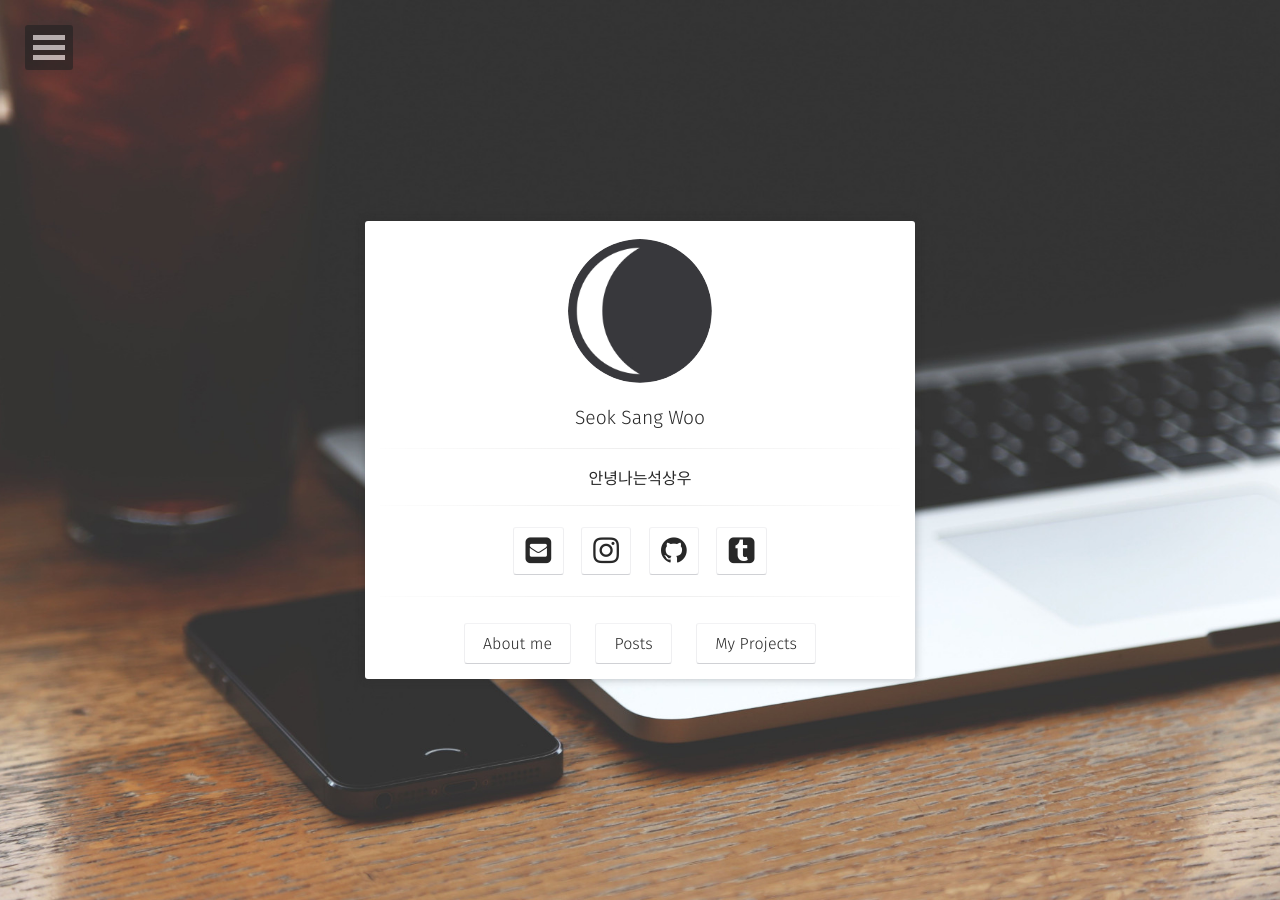
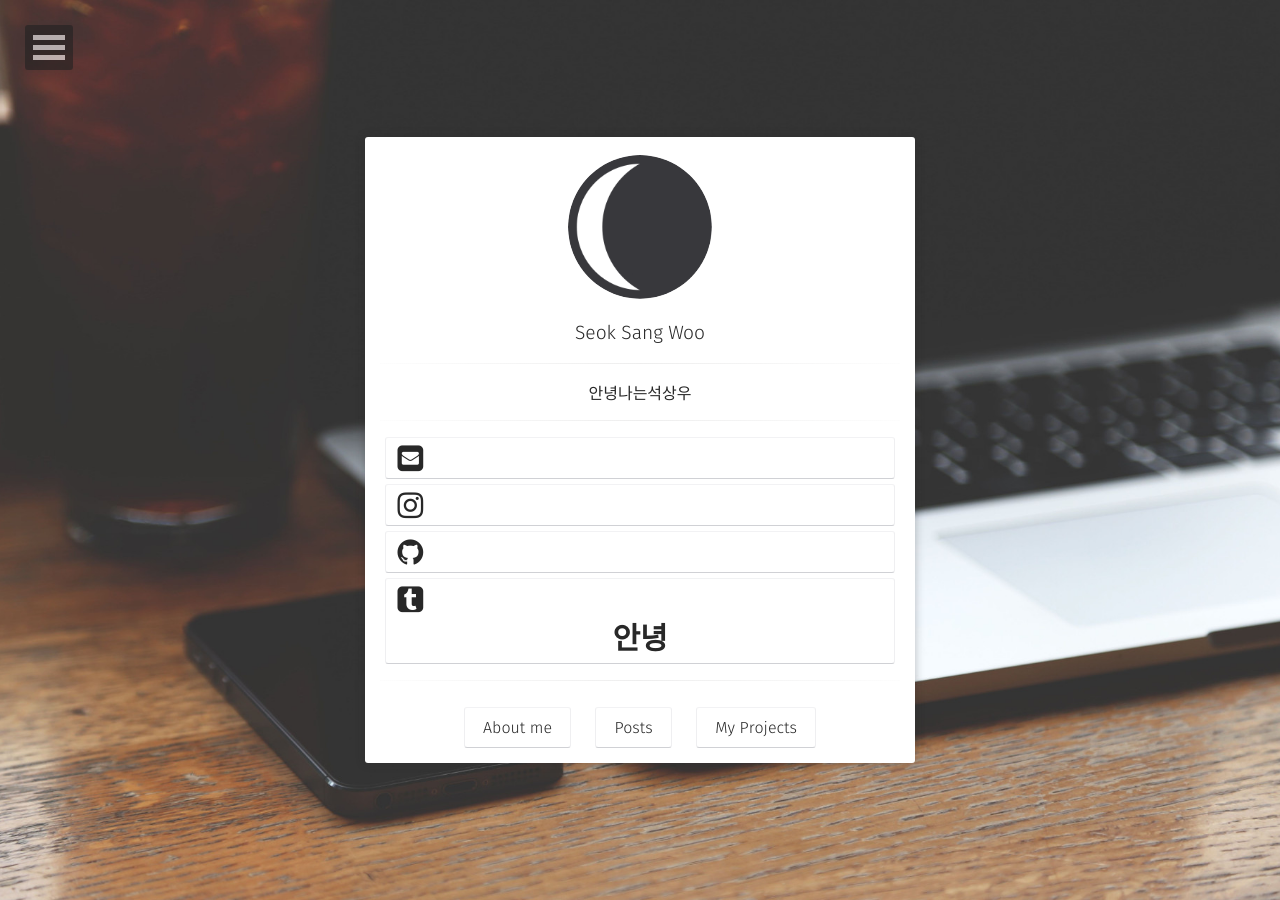
Before and after one commit to sangwoo24/sangwoo24.github.io, a Jekyll site: the page built from index.html, in a window 1280 px wide. Built offline with Jekyll 4.4.1, drawn with Linux system fonts in a browser that asks for light colours; some web fonts are replaced.

Commit message:
웹 버튼 테스트

```diff
--- a/_includes/social-links.html
+++ b/_includes/social-links.html
@@ -25,5 +25,5 @@
                         {% if site.keybase %}<a class="social-btn" href="https://keybase.io/{{ site.keybase }}" target="_blank" rel="noopener noreferrer"><i class="fa fa-fw fa-key"></i></a>{% endif %}
                         {% if site.xmpp %}<a class="social-btn" href="xmpp:{{ site.xmpp }}" target="_blank" rel="noopener noreferrer"><i class="fa fa-fw fa-lightbulb-o"></i></a>{% endif %}
                         {% if site.hackernews %}<a class="social-btn" href="https://news.ycombinator.com/user?id={{ site.hackernews }}" target="_blank" rel="noopener noreferrer"><i class="fa fa-fw fa-hacker-news"></i></a>{% endif %}
-                        {% if site.tistory %}<a class="social-btn" href="https://{{site.tistory}}.tistory.com" target="_blank" rel="noopener noreferrer"><i class="fa fa-fw fa-tumblr-square"></i></a>{% endif %}
+                        {% if site.tistory %}<a class="social-btn" href="https://{{site.tistory}}.tistory.com" target="_blank" rel="noopener noreferrer"><i class="fa fa-fw fa-tumblr-square"></i><div>안녕</div></a>{% endif %}
                     </h3>
--- a/_sass/elements.scss
+++ b/_sass/elements.scss
@@ -13,6 +13,8 @@
 	}
 }
 .social-btn {
+  display: flex;
+  flex-direction: column;
 	padding: 5px;
 	margin: 5px;
 	@extend %btnextend;
```
